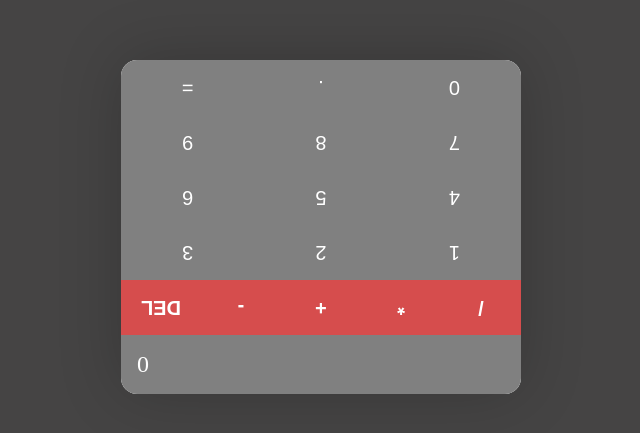
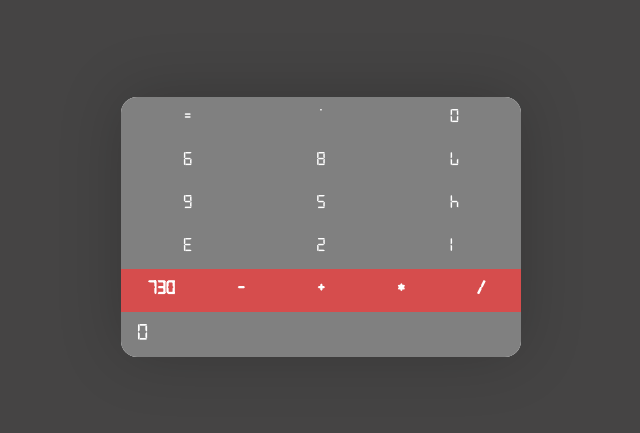
Before and after one commit to yaspyrih/reactCalculator, a React (Create React App) app: page / in a window 1280 px wide. Shown: the part 173-606 px from the top of the page, without its empty margins (319-959 px from the left). Built offline with nearby package versions, Linux system fonts and the light colour scheme; the HTML template or start-up script is replaced by a standard one.

Commit message:
Calculator font works!

```diff
--- a/src/index.css
+++ b/src/index.css
@@ -1,7 +1,7 @@
 @font-face {
-  font-family: digital;
+  font-family: 'digital';
   src: local('digital'),
-       url('./fonts/digital.ttf') format('ttf')
+       url('./fonts/digital.woff') format('woff')
 }
 
 :root {
@@ -15,6 +15,7 @@
     margin: 0;
     padding: 0;
     box-sizing: border-box;
+    font-family: digital;
 }
 
 body {
```
Also changed, not shown: src/fonts/digital.woff (added).
